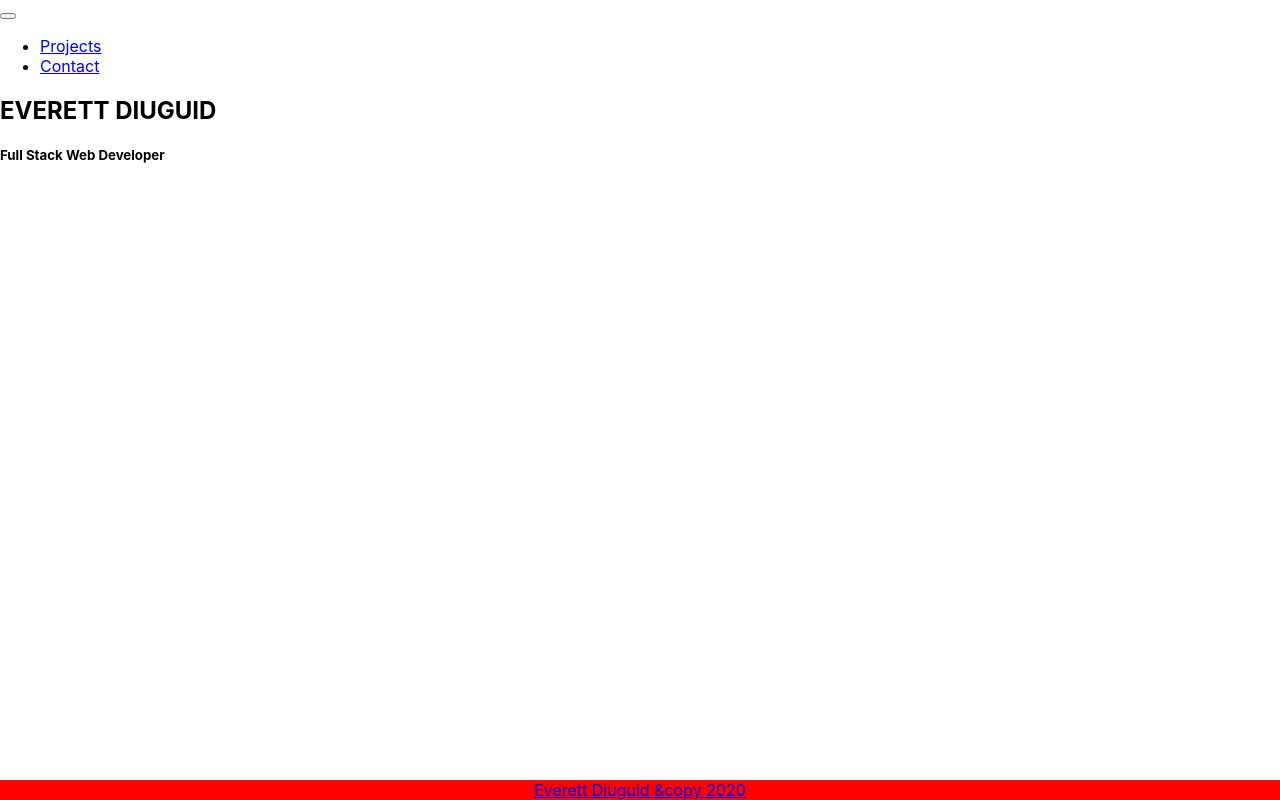
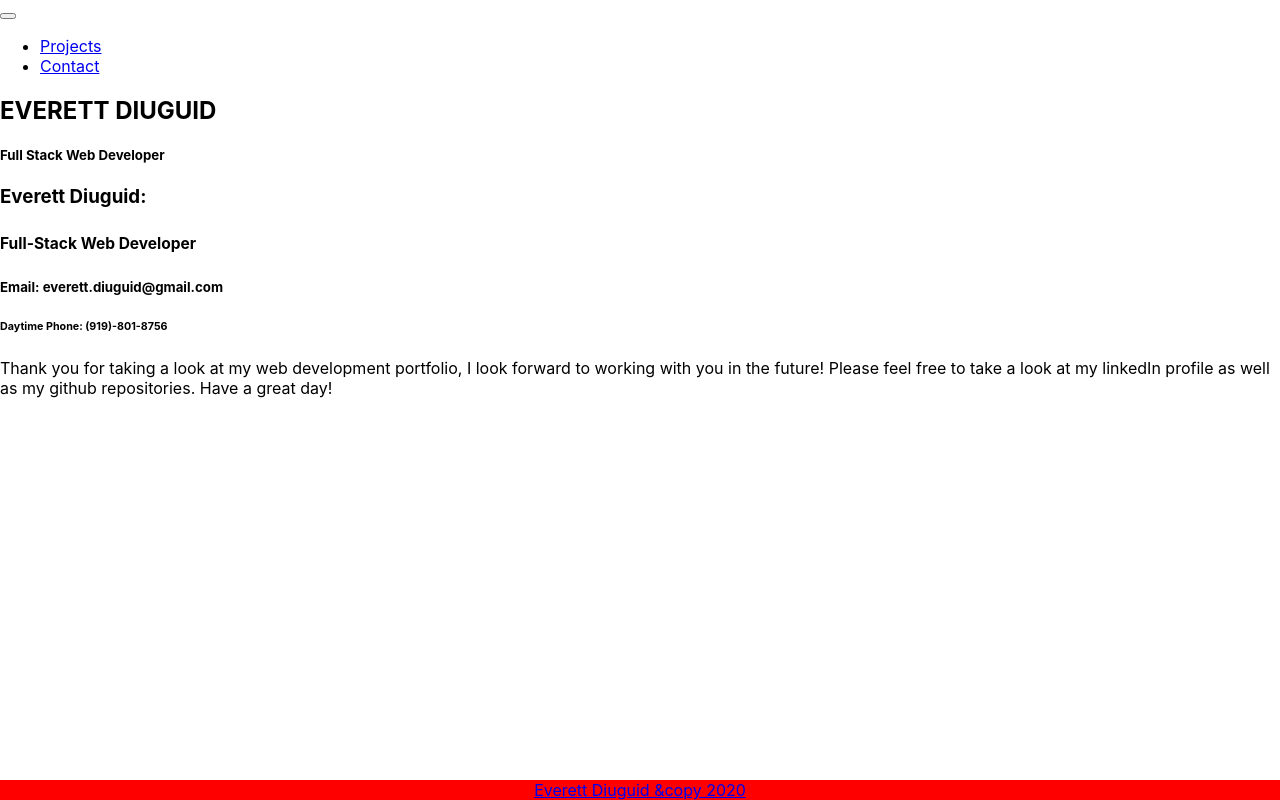
Before and after one commit to diuguide/portfolio_react, a React (Create React App) app in the folder porfolio_react/: page / in a window 1280 px wide. Built offline with nearby package versions, Linux system fonts and the light colour scheme; the HTML template or start-up script is replaced by a standard one.

Commit message:
contact card, props

```diff
--- /dev/null
+++ b/porfolio_react/src/components/ContactCard/index.js
@@ -0,0 +1,64 @@
+import React from'react';
+
+function ContactCard() {
+    return (
+        <div  className="row">
+                <div className="col-sm-10 col-md-6 col-lg-6 m-3 bg-light rounded">
+                    <div className="row">
+                        <div className="card shadow">
+                            <div className="card-header">
+                                <div className="row">
+                                    <div className="col">
+                                        <h3>Everett Diuguid:<h5>Full-Stack Web Developer</h5>
+                                        </h3>
+                                    </div>
+                                </div>
+                            </div>
+                            <div className="card-body">
+                                <div className="row">
+                                    <div className="col">
+                                        <h5>Email: everett.diuguid@gmail.com</h5>
+                                    </div>
+                                </div>
+                                <div className="row">
+                                    <div className="col">
+                                        <h6>Daytime Phone: (919)-801-8756</h6>
+                                    </div>
+                                </div>
+                                <div className="row">
+                                    <div className="col">
+
+
+                                    </div>
+                                </div>
+                                <div className="row">
+                                    <div className="col">
+                                        <p>Thank you for taking a look at my web development portfolio, I look forward
+                                            to
+                                            working
+                                            with you in the future! Please feel free to take a look at my linkedIn
+                                            profile as
+                                            well
+                                            as my github repositories. Have a great day!</p>
+                                    </div>
+                                </div>
+                                <div className="row">
+                                    <div className="col">
+                                        {/* <a href="https://github.com/diuguide" target="_blank">
+                                            <img className="links" src="./assets/img/githubsmall.png" alt="GitHub">
+                                        </a>
+                                        <a href="https://www.linkedin.com/in/everett-diuguid-583632197/"
+                                            target="_blank">
+                                            <img className="links" src="./assets/img/linkedin.png" alt="linkedin">
+                                        </a> */}
+                                    </div>
+                                </div>
+                            </div>
+                        </div>
+                    </div>
+                </div>
+            </div>
+    )
+}
+
+export default ContactCard;
--- a/porfolio_react/src/pages/Home.js
+++ b/porfolio_react/src/pages/Home.js
@@ -3,17 +3,25 @@ import PropTypes from 'prop-types'
 import NavBar from '../components/NavBar/index';
 import Footer from '../components/Footer/index';
 import Banner from '../components/Banner/index';
+import ContactCard from '../components/ContactCard/index';
 export class Home extends Component {
     static propTypes = {
-
+        nameFirst: "Everett",
+        nameLast: "Diuguid",
+        phone: "(919) 801-8756",
+        email: "everett.diuguid@gmail.com",
+        position: "Full Stack Developer",
+        linkedIn: "https://www.linkedin.com/in/everett-diuguid-583632197/",
+        gitHub: "https://github.com/diuguide"
     }
 
     render() {
         return (
             <div>
-               <NavBar />
+                <NavBar />
                 <Banner />
-               <Footer />
+                <ContactCard />
+                <Footer />
             </div>
         )
     }
```
